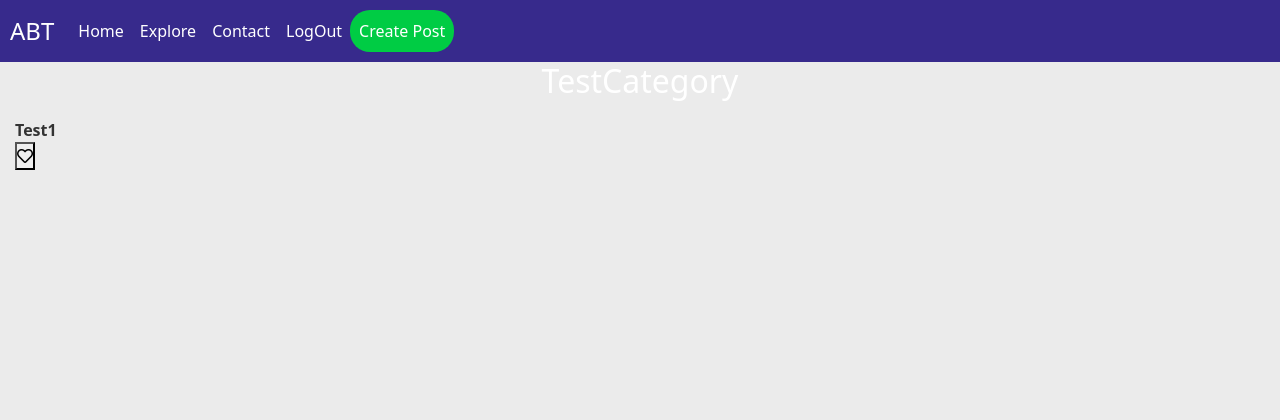
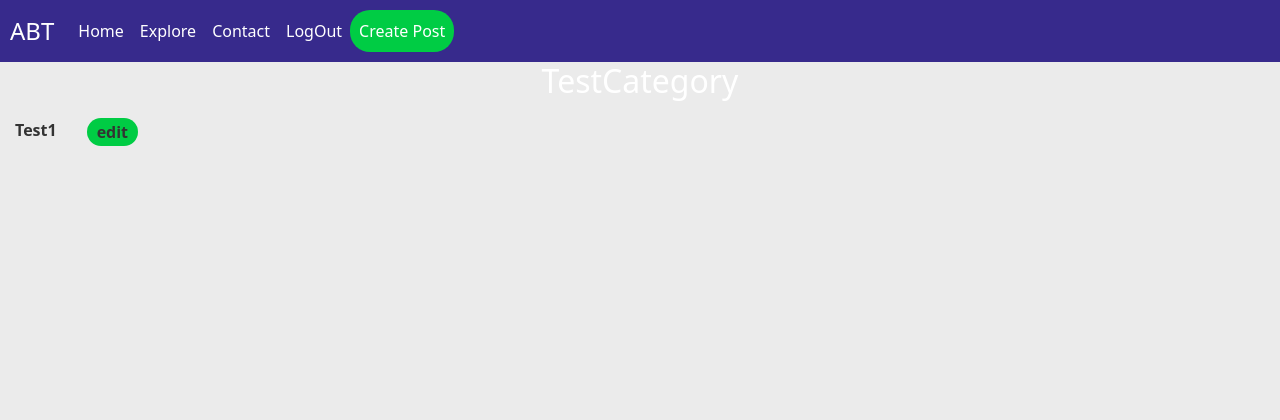
Before and after one commit to Deneb331/4P-WikiABT-JuanJoseRuizRuiz, a Django app: page /testcategory/ in a window 1280 px wide. Shown: the top 420 px of the page. Run offline with Django 3.2, Linux system fonts and the light colour scheme; a user stored in the database is signed in; data comes from the database, SQL or seed files in the repository; both versions use the stored data as it was after the commit; some libraries are stand-ins or nearby versions.

Commit message:
Add edit post option in post list and fix like in post detail

```diff
--- a/WikiABT/settings.py
+++ b/WikiABT/settings.py
@@ -30,8 +30,8 @@ TEMPLATES_DIR = os.path.join(BASE_DIR, 'templates')
 SECRET_KEY = os.environ.get('SECRET_KEY')
 
 # SECURITY WARNING: don't run with debug turned on in production!
-DEBUG = 'DEVELOPMENT' in os.environ
-# DEBUG = False
+#DEBUG = 'DEVELOPMENT' in os.environ
+DEBUG = True
 
 X_FRAME_OPTIONS = 'SAMEORIGIN'
 
--- a/static/css/style.css
+++ b/static/css/style.css
@@ -182,7 +182,6 @@ a:hover {
 .post-list li {
     border-top: 1px solid #ccc;
     padding: 10px;
-    text-align: left;
     transition: transform 0.2s ease-in-out;
     width: 100%;
     box-sizing: border-box;
@@ -197,14 +196,27 @@ a:hover {
     border-top: none;
 }
 
-.post-list li a {
+.list-element {
+    display: flex;
+    flex-direction: row;
+    text-align: left;
+}
+
+.list-element a {
     text-decoration: none;
     color: #333;
     font-weight: bold;
 }
 
-.post-list li a:hover {
-    color: #697bff;
+.list-element a:hover {
+    color: #06189d;
+}
+
+.btn-edit {
+    background-color: #00cc44;
+    margin-left: 30px;
+    padding: 2px 10px;
+    border-radius: 20px;
 }
 
 /* Post detail */
@@ -236,9 +248,21 @@ a:hover {
     height: auto;
 }
 
+.post-like {
+    text-align: left;
+    display: flex;
+    flex-direction: row;
+}
+
+.btn-like {
+    border: 0px;
+    font-size: 35px;
+    margin-left: 20px;
+}
+
 .post-subtitle {
     font-size: 10px;
-    text-align: right;
+    text-align: left;
     margin-right: 10px;
 }
 
--- a/templates/create_post.html
+++ b/templates/edit_post.html
@@ -2,12 +2,12 @@
 
 {% block content %}
 <div class="form-container">
-    <h2>Create Post</h2>
+    <h2>Edit Post</h2>
     <div class="form">
         <form method="post" enctype="multipart/form-data">
             {% csrf_token %}
             {{ form.as_p }}
-            <button type="submit">Create</button>
+            <button type="submit">Submit</button>
         </form>
     </div>
 </div>
--- a/templates/post_list.html
+++ b/templates/post_list.html
@@ -5,25 +5,12 @@
   <ul class="post-list">
     {% for post in post_list|dictsort:"title" %}
     <li>
+      <div class="list-element">
         <a href="{{ post.get_absolute_url }}">{{ post.title }}</a>
-            <strong class="post-like">
         {% if user.is_authenticated %}
-              <form class="post-like" action="{% url 'wiki:post_list_like' post.slug %}" method="POST">
-                  {% csrf_token %}
-                  {% if liked %}
-                  <button type="submit" name="blogpost_id" value="{{post.slug}}" class="btn-like"><i
-                          class="fas fa-heart"></i></button>
-                  {% else %}
-                  <button type="submit" name="blogpost_id" value="{{post.slug}}" class="btn-like"><i
-                          class="far fa-heart"></i></button>
+        <a class="btn-edit" href="{% url 'wiki:edit_post' post_slug=post.slug %}">edit</a>
         {% endif %}
-              </form>
-              {% else %}
-              <span class="text-secondary"><i class="far fa-heart"></i></span>
-              {% endif %}
-              <!-- The number of likes goes before the closing strong tag -->
-              <span class="text-secondary">{{ post.number_of_likes }} </span>
-          </strong>
+      </div>
     </li>
     {% endfor %}
   </ul>
--- a/wiki/urls.py
+++ b/wiki/urls.py
@@ -5,10 +5,10 @@ app_name = 'wiki'
 urlpatterns = [
     path('', views.index, name='index'),
     path('contact/', views.contact, name='contact'),
+    path('edit-post/<slug:post_slug>/', views.edit_post, name='edit_post'),
     path('create-post/', views.create_post, name='create_post'),
     path('categories/', views.CategoryList.as_view(), name='category_page'),
     path('<slug:category_slug>/', views.post_list_view, name='post_page'),
     path('<slug:category_slug>/<slug:post_slug>/', views.PostDetail.as_view(), name='post_detail'),
     path('like/<slug:slug>', views.PostDetailLike.as_view(), name='post_detail_like'),
-    path('like/<slug:slug>', views.PostListLike.as_view(), name='post_list_like'),
 ]
--- a/wiki/views.py
+++ b/wiki/views.py
@@ -30,6 +30,18 @@ def create_post(request):
     else:
         form = PostForm()
     return render(request, 'create_post.html', {'form': form})
+
+
+def edit_post(request, post_slug):
+    post = get_object_or_404(Post, slug=post_slug)
+    if request.method == 'POST':
+        form = PostForm(request.POST, instance=post)
+        if form.is_valid():
+            form.save()
+            return HttpResponseRedirect(f'/{post.category.slug}/{post.slug}/')
+    else:
+        form = PostForm(instance=post)
+    return render(request, 'edit_post.html', {'form': form})
 
 
 class CategoryList(generic.ListView):
@@ -136,18 +148,6 @@ class PostDetailLike(View):
         return HttpResponseRedirect(reverse('wiki:post_detail', args=[post.category.slug, slug]))
 
 
-class PostListLike(View):
-    def post(self, request, slug):
-        post = get_object_or_404(Post, slug=slug)
-
-        if post.likes.filter(id=request.user.id).exists():
-            post.likes.remove(request.user)
-        else:
-            post.likes.add(request.user)
-
-        return HttpResponseRedirect(reverse('wiki:post_list'))
-
-
 def contact(request):
     """
     Contact form view with validation. When the form is completed, it redirects the user to the main page.
```
Also changed, not shown: templates/post_detail.html (+19 -1 lines), db.sqlite3. Lines whose indentation alone changed are shown as unchanged.
